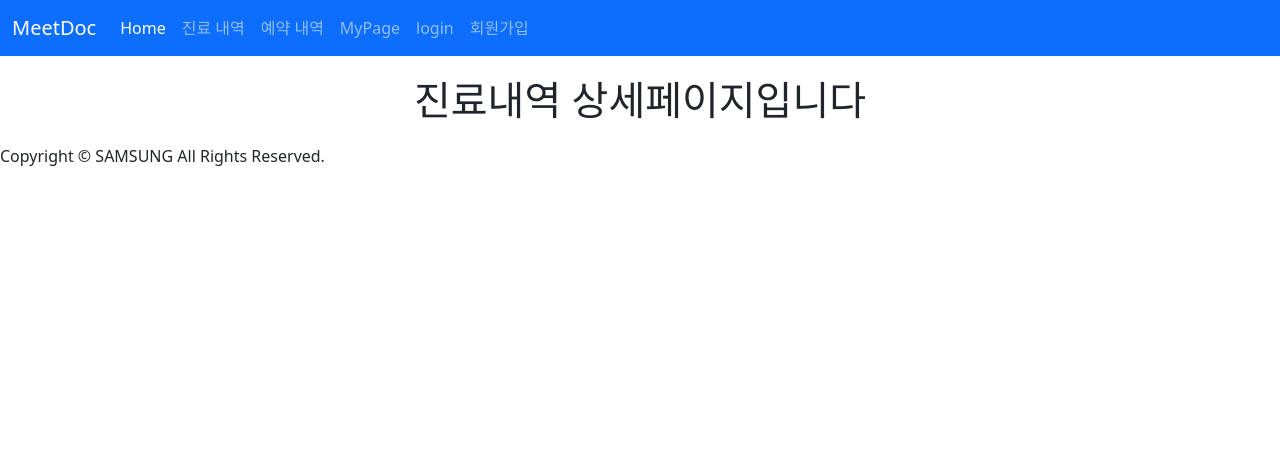
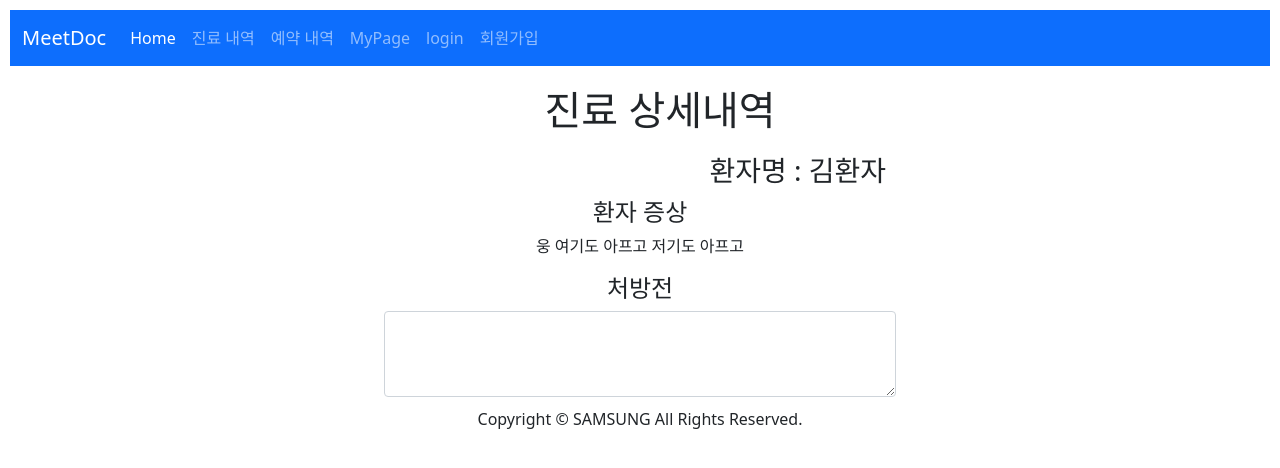
Before and after one commit to pingu9/meetdoc, a Vue app in the folder frontend/: page /chart/detail/1 in a window 1280 px wide. Shown: the top 468 px of the page. Built offline with nearby package versions, Linux system fonts and the light colour scheme.

Commit message:
[S07P12A302-104] feat: Add Chart Detail
 Add Chart Detail

```diff
--- a/frontend/src/MainPage.vue
+++ b/frontend/src/MainPage.vue
@@ -35,5 +35,6 @@ export default {
 </script>
 
 <style>
+@import './common/css/common.css';
 
 </style>
--- a/frontend/src/common/css/common.css
+++ b/frontend/src/common/css/common.css
@@ -0,0 +1,13 @@
+/* 전체 페이지에 공통으로 들어가야할 css */
+.container-body {
+    margin: 10px 30%;
+}
+
+.container-header {
+    margin: 10px;
+}
+
+h1 {
+    text-align: center;
+    width: 100%;
+}
--- a/frontend/src/components/MainFooter.vue
+++ b/frontend/src/components/MainFooter.vue
@@ -11,6 +11,8 @@ export default {
 </script>
 
 <style>
-
+*{
+  text-align: center;
+}
 
 </style>
--- a/frontend/src/components/MainHeader.vue
+++ b/frontend/src/components/MainHeader.vue
@@ -1,5 +1,5 @@
 <template>
-  <div>
+  <div class="container-header">
     <nav class="navbar navbar-expand-lg navbar-dark bg-primary">
   <div class="container-fluid">
     <a class="navbar-brand" href="/">MeetDoc</a>
--- a/frontend/src/store/state.js
+++ b/frontend/src/store/state.js
@@ -29,7 +29,7 @@ export const state = {
         "id": '1',
         "title": '제목',
         "date": '2022-05-14 4:00PM',
-        "userId": '김환자',
+        "userName": '김환자',
         "doctorId": 'doctor1',
         "description": '에어컨을 너무 쐬서 그런지 머리가 아프네요',
         "picture": '',
--- a/frontend/src/views/ChartDetail.vue
+++ b/frontend/src/views/ChartDetail.vue
@@ -1,15 +1,29 @@
 <template>
-<div>
-    <h1>진료내역 상세페이지입니다</h1>
+<div class="container-body">
+    <h1>진료 상세내역</h1>
+    <h3>환자명 : {{chartDetail.userName}}</h3>
+    <h4>환자 증상</h4>
+    <p>웅 여기도 아프고 저기도 아프고</p>
+    <div class="h4">
+        <label for="exampleFormControlTextarea1" class="form-label">처방전</label>
+        <textarea class="form-control" id="exampleFormControlTextarea1" rows="3"></textarea>
+    </div>
 </div>
 </template>
 
 <script>
+import { mapState } from 'vuex'
 export default {
-
+    computed: {
+        ...mapState(['chartDetail']),
+    }
 }
 </script>
 
 <style>
 
+h3{
+    text-align: right;
+    margin: 10px;
+}
 </style>
```
